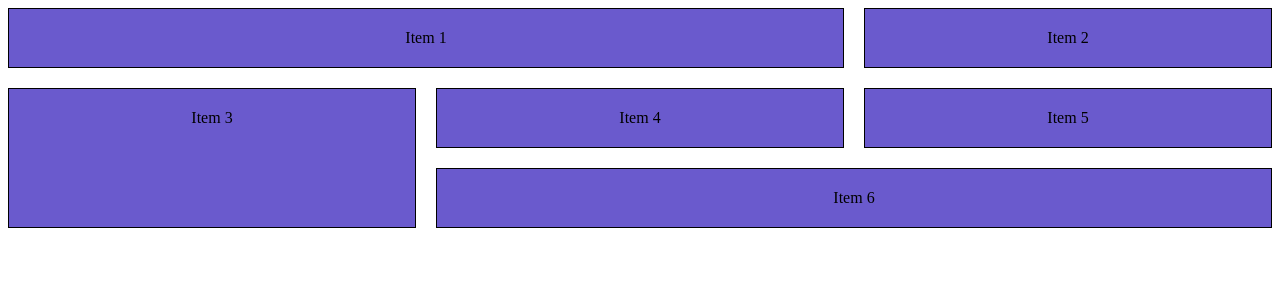
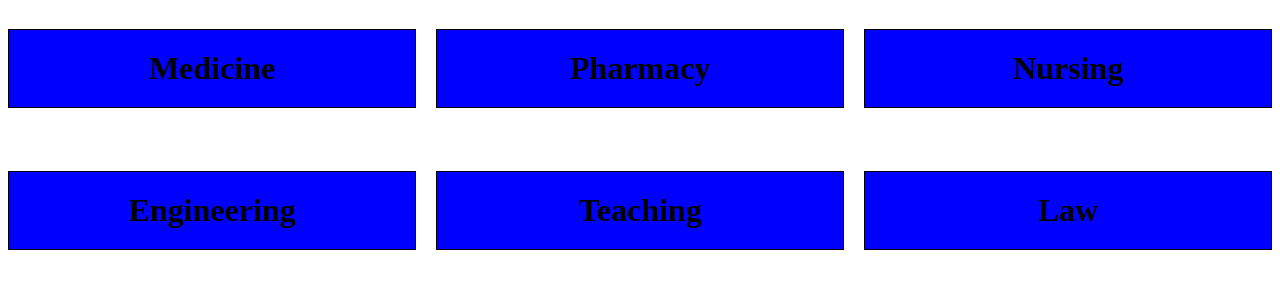
Before and after one commit to ODHIAMBO-81/TOXIC, a plain HTML site: page GRID.html in a window 1280 px wide. Drawn offline with Linux system fonts and the light colour scheme.

Commit message:
Add files via upload

```diff
--- a/GRID.html
+++ b/GRID.html
@@ -6,45 +6,36 @@
     <title>GRID</title>
     <style>
         .grid-item{
-            background-color: slateblue;
+            background-color: blue;
             border: 1px solid black;
             padding: 20px;
             text-align: center;
-
-
         }
         .grid-container{
             display: grid;
-            gap: 20px;
             grid-template-columns: repeat(3, 1fr);
             grid-template-rows: repeat(3, 1fr);
-        }
-        .grid-item-1{
-            grid-column: 1 / 3 ;
-        }
-        .grid-item-3{
-            grid-row: span 2;
-        }
-        .grid-item-6{
-            grid-column:  span 2;
+            gap: 20px;
+
         }
     </style>
+
 </head>
 <body>
-     <div class="grid-container">
-      <div class="grid-item grid-item-1">Item 1</div>
-      <div class="grid-item grid-item-2">Item 2</div>
-      <div class="grid-item grid-item-3">Item 3</div>
-      <div class="grid-item grid-item-4">Item 4</div>
-      <div class="grid-item grid-item-5">Item 5</div>
-      <div class="grid-item grid-item-6">Item 6</div>
+    <div class="grid-container">
+       <h1> <div class="grid-item grid-item-1">Medicine</div></h1>
 
+       <h1><div class="grid-item grid-item-2">Pharmacy</div></h1>
 
+        <h1><div class="grid-item grid-item-3">Nursing</div></h1>
 
+        <h1><div class="grid-item grid-item-4">Engineering</div></h1>
 
+        <h1><div class="grid-item grid-item-5">Teaching</div></h1>
 
-
+        <h1><div class="grid-item grid-item-6">Law</div></h1>
     </div>
+</div>
 
 </body>
 </html>
```
